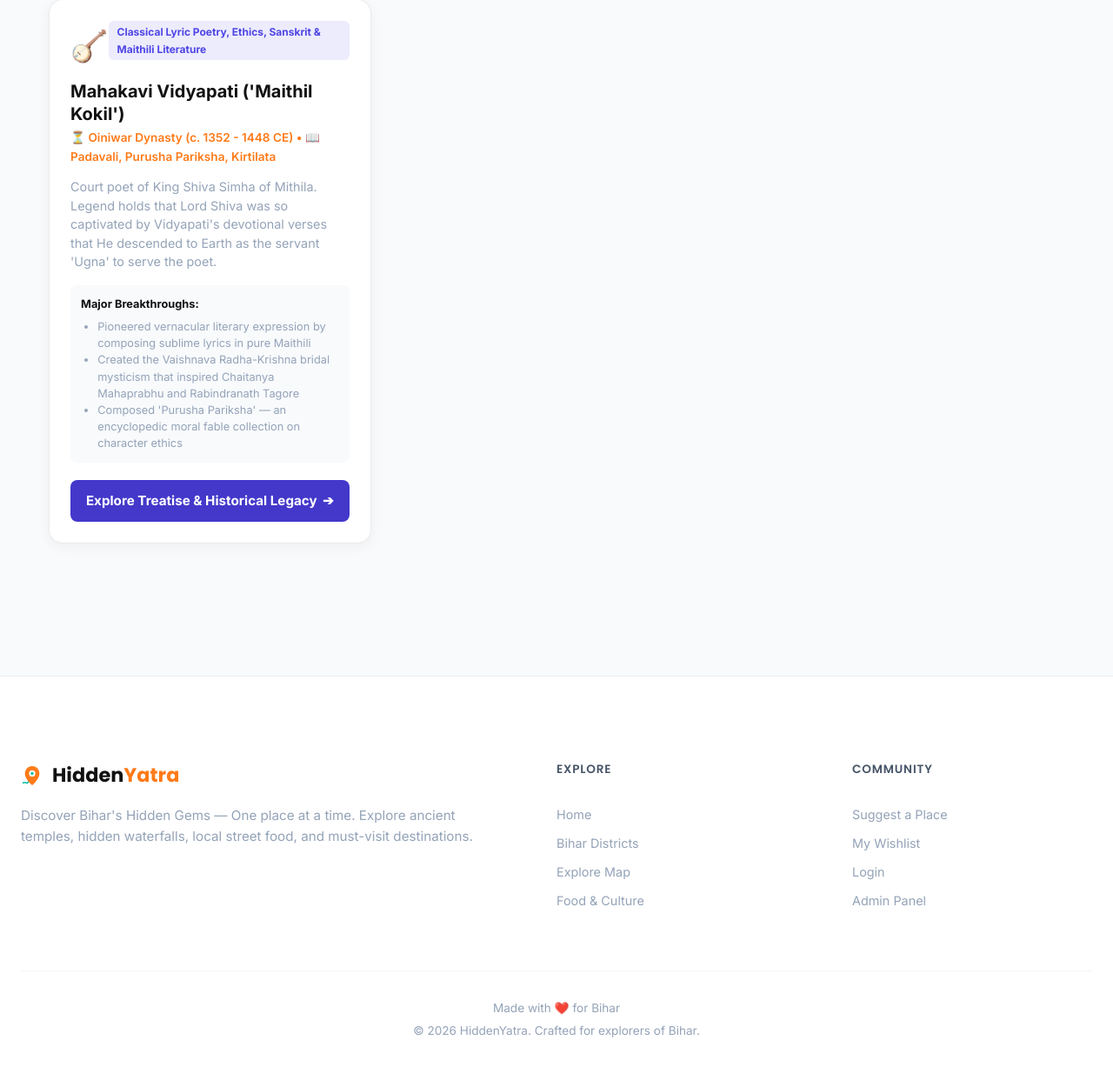
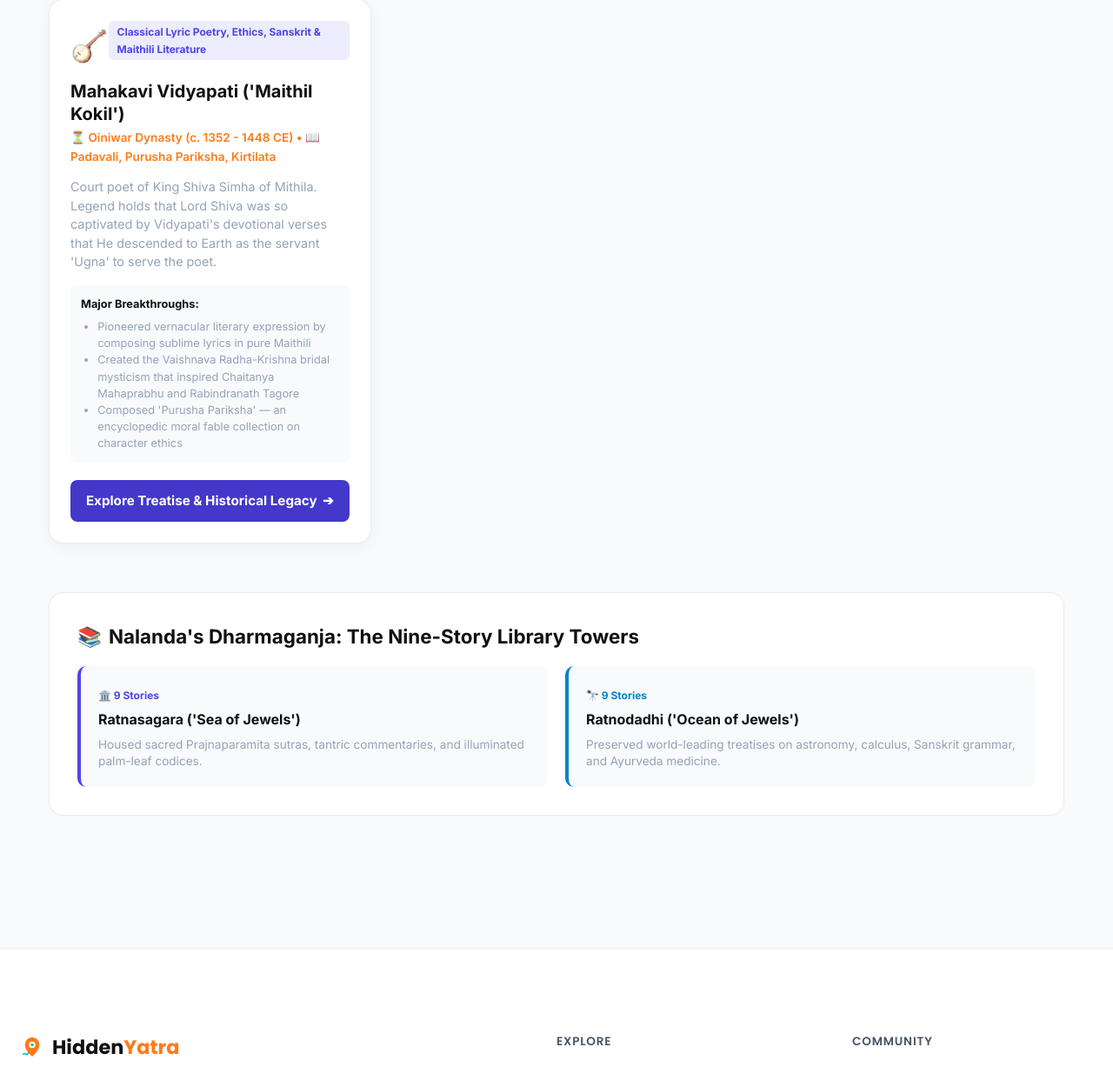
Before and after one commit to mrakarshmehta/tejas26-singularity, a Flask app: page /intellectual-heritage in a window 1280 px wide. Shown: the part 1620-2847 px from the top of the page at 87% size. Before the commit the page ends 2813 px from the top, so only its background shows below. Run offline with Flask 3, Linux system fonts and the light colour scheme.

Commit message:
feat(templates): add Nalanda library towers and treatise repository module to scholars view

```diff
--- a/templates/scholars.html
+++ b/templates/scholars.html
@@ -87,5 +87,32 @@
             {% endfor %}
         </div>
     </div>
+
+    <!-- Nalanda 9-Story Library Towers -->
+    <div style="background: var(--card-bg, #ffffff); border: 1px solid var(--border-color, #e2e8f0); border-radius: 16px; padding: 2rem; margin-bottom: 3.5rem;">
+        <h2 style="font-size: 1.4rem; font-weight: 700; margin-top: 0; margin-bottom: 1rem; display: flex; align-items: center; gap: 0.5rem;">
+            <span>📚</span> Nalanda's Dharmaganja: The Nine-Story Library Towers
+        </h2>
+        <div style="display: grid; grid-template-columns: repeat(auto-fit, minmax(280px, 1fr)); gap: 1.25rem;">
+            <div style="padding: 1.25rem; background: var(--bg-subtle, #f8fafc); border-radius: 10px; border-left: 4px solid #4f46e5;">
+                <span style="font-size: 0.75rem; font-weight: 700; color: #4f46e5;">🏛️ 9 Stories</span>
+                <h4 style="margin: 0.2rem 0 0.4rem 0; font-size: 1rem; font-weight: 700; color: var(--text-primary, #0f172a);">
+                    Ratnasagara ('Sea of Jewels')
+                </h4>
+                <p style="margin: 0; font-size: 0.85rem; color: var(--text-muted, #475569); line-height: 1.4;">
+                    Housed sacred Prajnaparamita sutras, tantric commentaries, and illuminated palm-leaf codices.
+                </p>
+            </div>
+            <div style="padding: 1.25rem; background: var(--bg-subtle, #f8fafc); border-radius: 10px; border-left: 4px solid #0284c7;">
+                <span style="font-size: 0.75rem; font-weight: 700; color: #0284c7;">🔭 9 Stories</span>
+                <h4 style="margin: 0.2rem 0 0.4rem 0; font-size: 1rem; font-weight: 700; color: var(--text-primary, #0f172a);">
+                    Ratnodadhi ('Ocean of Jewels')
+                </h4>
+                <p style="margin: 0; font-size: 0.85rem; color: var(--text-muted, #475569); line-height: 1.4;">
+                    Preserved world-leading treatises on astronomy, calculus, Sanskrit grammar, and Ayurveda medicine.
+                </p>
+            </div>
+        </div>
+    </div>
 </div>
 {% endblock %}
```
